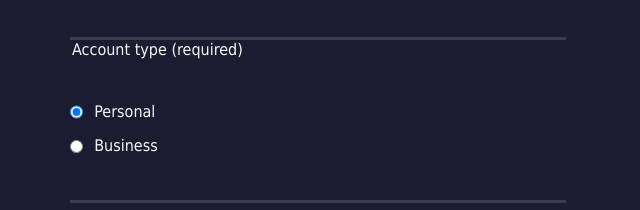
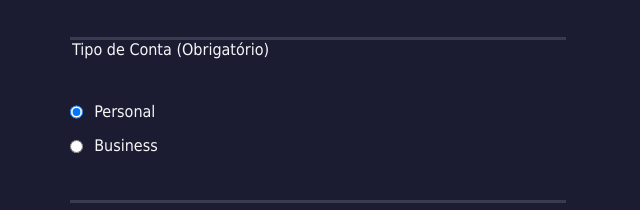
Before and after one commit to johnsilverio/registrationForm, a plain HTML site: page index.html in a window 1280 px wide. Shown: the part 475-685 px from the top of the page, 322-962 px from the left. Drawn offline with Linux system fonts and the light colour scheme.

Commit message:
Traduzindo o segundo fieldset

```diff
--- a/index.html
+++ b/index.html
@@ -17,7 +17,7 @@
         <label for="new-password">Senha: <input id="new-password"  type="password" name="passwordUsr" value="" required pattern="[a-z0-5]{8,}" /></label>
      </fieldset>
      <fieldset>
-        <legend>Account type (required)</legend>
+        <legend>Tipo de Conta (Obrigatório)</legend>
         <label for="personal-account"><input class="inline" id="personal-account" type="radio" name="account-type" value="" checked> Personal</label>
         <label for="business-account"><input class="inline" id="business-account"  type="radio" name="account-type" value=""> Business</label>
      </fieldset>
```
